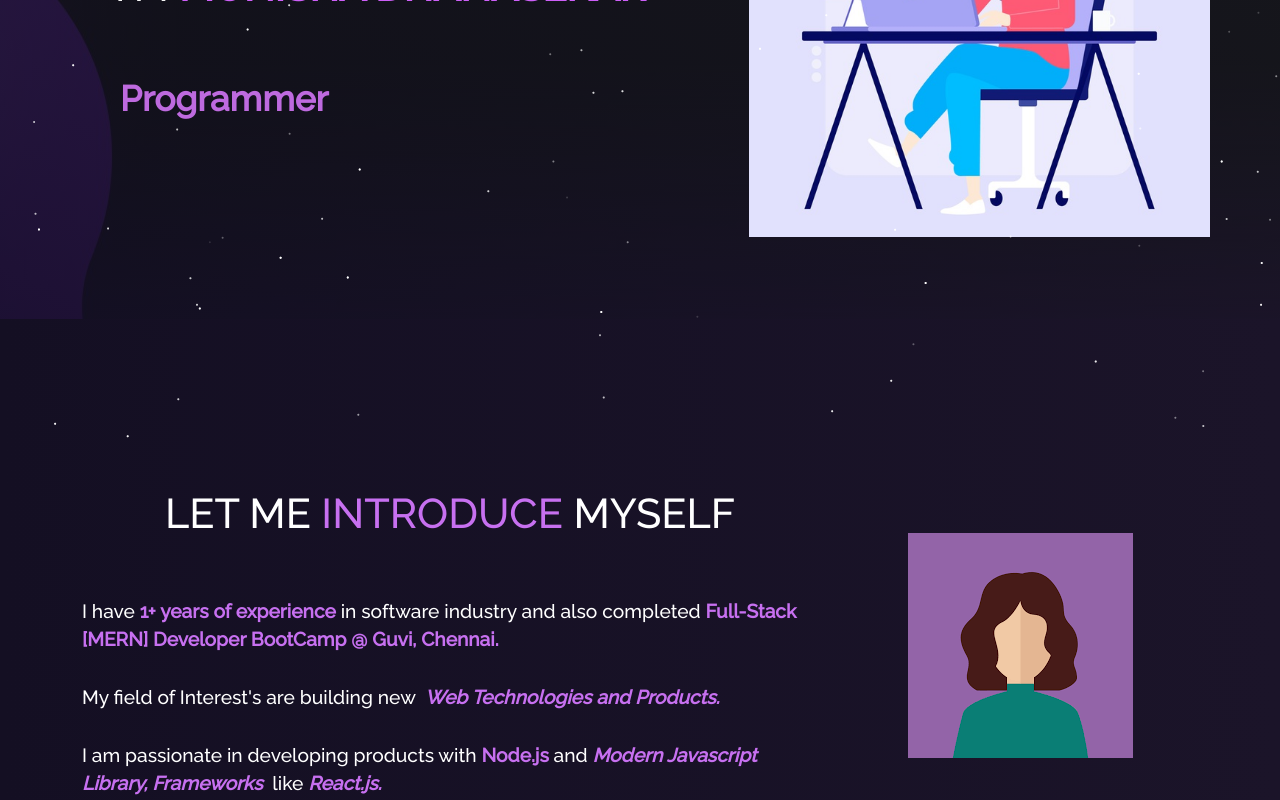
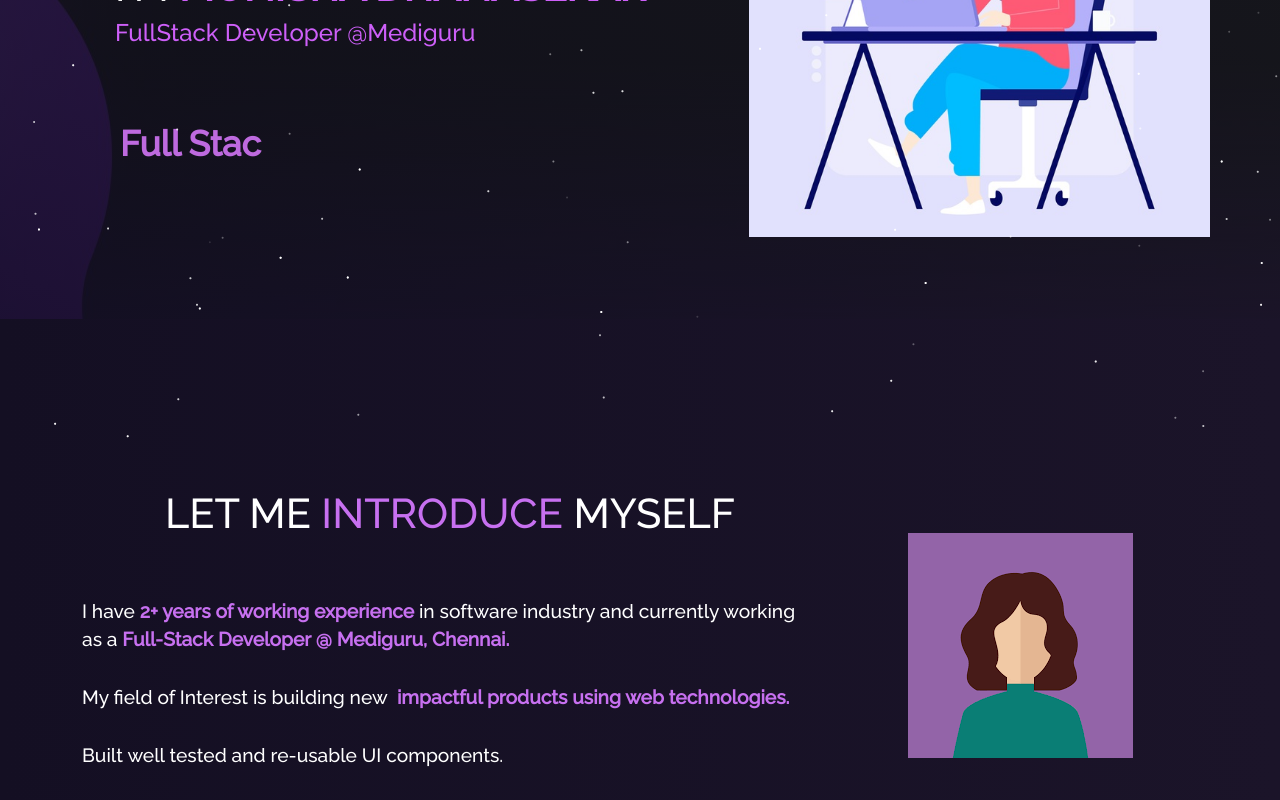
Before and after one commit to Monishadhanasekar/Monishadhanasekar.github.io, a React (Create React App) app: page / in a window 1280 px wide. Shown: the part 360-1160 px from the top of the page. Built offline with nearby package versions, Linux system fonts and the light colour scheme.

Commit message:
Modified some project details

```diff
--- a/src/components/About/AboutCard.js
+++ b/src/components/About/AboutCard.js
@@ -8,16 +8,9 @@ function AboutCard() {
       <Card.Body>
         <blockquote className="blockquote mb-0">
           <p style={{ textAlign: "justify" }}>
-            Hi Everyone, I am{" "}
-            <span className="purple">Monisha Dhanasekar </span>
-            from <span className="purple"> Salem, India.</span>
-            <br />
-            <br></br>I studied BTECH IT and MBA and also have 1+ years of
-            experience in software industry.
-            <br />
-            <br></br>
-            I mainly work with the MERN stack but I have a profound knowledge of
-            HTML & CSS, Javascript.
+
+            Studied BTECH IT and MBA. Have 2+ years of professional working
+            experience in IT industry.
             <br />
             <br></br>
             Apart from coding, some other activities that I love to do!
--- a/src/components/About/Techstack.js
+++ b/src/components/About/Techstack.js
@@ -11,7 +11,7 @@ import {
   DiAws,
   DiBootstrap,
 } from "react-icons/di";
-import { SiMaterialui, SiLatex, SiStyledcomponents } from "react-icons/si";
+import { SiMaterialui, SiLatex, SiStyledcomponents, SiMicrosoftazure, SiTailwindcss, SiCsharp, SiFirebase } from "react-icons/si";
 
 function Techstack() {
   return (
@@ -26,16 +26,16 @@ function Techstack() {
         <DiJavascript1 />
       </Col>
       <Col xs={4} md={2} className="tech-icons">
+        <div style={{ color: "purple", fontSize: "20px" }}>REACT</div>
+        <DiReact />
+      </Col>
+      <Col xs={4} md={2} className="tech-icons">
         <div style={{ color: "purple", fontSize: "20px" }}>NODE JS</div>
         <DiNodejs />
       </Col>
       <Col xs={4} md={2} className="tech-icons">
-        <div style={{ color: "purple", fontSize: "20px" }}>REACT</div>
-        <DiReact />
-      </Col>
-      <Col xs={4} md={2} className="tech-icons">
-        <div style={{ color: "purple", fontSize: "20px" }}>MONGODB</div>
-        <DiMongodb />
+        <div style={{ color: "purple", fontSize: "20px" }}>C#</div>
+        <SiCsharp />
       </Col>
       <Col xs={4} md={2} className="tech-icons">
         <div style={{ color: "purple", fontSize: "20px" }}>HTML</div>
@@ -50,8 +50,16 @@ function Techstack() {
         <DiMysql />
       </Col>
       <Col xs={4} md={2} className="tech-icons">
-        <div style={{ color: "purple", fontSize: "20px" }}>AWS</div>
-        <DiAws />
+        <div style={{ color: "purple", fontSize: "20px" }}>MONGODB</div>
+        <DiMongodb />
+      </Col>
+      <Col xs={4} md={2} className="tech-icons">
+        <div style={{ color: "purple", fontSize: "20px" }}>MICROSOFT AZURE</div>
+        <SiMicrosoftazure />
+      </Col>
+      <Col xs={4} md={2} className="tech-icons">
+        <div style={{ color: "purple", fontSize: "20px" }}>FIREBASE</div>
+        <SiFirebase />
       </Col>
       <Col xs={4} md={2} className="tech-icons">
         <div style={{ color: "purple", fontSize: "20px" }}>BOOTSTRAP</div>
@@ -62,8 +70,8 @@ function Techstack() {
         <SiMaterialui />
       </Col>
       <Col xs={4} md={2} className="tech-icons">
-        <div style={{ color: "purple", fontSize: "20px" }}>LATEX</div>
-        <SiLatex />
+        <div style={{ color: "purple", fontSize: "20px" }}>TAILWINDCSS</div>
+        <SiTailwindcss />
       </Col>
       <Col xs={4} md={2} className="tech-icons">
         <div style={{ color: "purple", fontSize: "20px" }}>
@@ -71,6 +79,10 @@ function Techstack() {
         </div>
         <SiStyledcomponents />
       </Col>
+      <Col xs={4} md={2} className="tech-icons">
+        <div style={{ color: "purple", fontSize: "20px" }}>LATEX</div>
+        <SiLatex />
+      </Col>
     </Row>
   );
 }
--- a/src/components/About/Toolstack.js
+++ b/src/components/About/Toolstack.js
@@ -8,6 +8,7 @@ import {
   SiNetlify,
   SiLinode,
   SiGithub,
+  SiMicrosoftazure
 } from "react-icons/si";
 
 function Toolstack() {
@@ -24,6 +25,10 @@ function Toolstack() {
       <Col xs={4} md={2} className="tech-icons">
         <div style={{ color: "purple", fontSize: "20px" }}>POSTMAN</div>
         <SiPostman />
+      </Col>
+      <Col xs={4} md={2} className="tech-icons">
+        <div style={{ color: "purple", fontSize: "20px" }}>MICROSOFT AZURE</div>
+        <SiMicrosoftazure />
       </Col>
       <Col xs={4} md={2} className="tech-icons">
         <div style={{ color: "purple", fontSize: "20px" }}>NETLIFY</div>
--- a/src/components/Home/Home.js
+++ b/src/components/Home/Home.js
@@ -25,6 +25,10 @@ function Home() {
                 <strong className="main-name"> MONISHA DHANASEKAR</strong>
               </h1>
 
+              <h4 className="heading-name1">
+                <p className="main-name"> FullStack Developer @Mediguru</p>
+              </h4>
+
               <div style={{ padding: 50, textAlign: "left" }}>
                 <Type />
               </div>
--- a/src/components/Home/Home2.js
+++ b/src/components/Home/Home2.js
@@ -16,30 +16,23 @@ function Home2() {
               LET ME <span className="purple"> INTRODUCE </span> MYSELF
             </h1>
             <p className="home-about-body">
-              I have <b className="purple">1+ years of experience</b> in
-              software industry and also completed{" "}
+              I have <b className="purple">2+ years of working experience</b> in
+              software industry and currently working as a{" "}
               <b className="purple">
-                Full-Stack [MERN] Developer BootCamp @ Guvi, Chennai.
+                Full-Stack Developer @ Mediguru, Chennai.
               </b>
               <br />
               <br />
-              My field of Interest's are building new &nbsp;
-              <i>
-                <b className="purple">Web Technologies and Products.</b>
-              </i>
+              My field of Interest is building new &nbsp;
+                <b className="purple">impactful products using web technologies.</b>
+
               <br />
-              <br />I am passionate in developing products with{" "}
-              <b className="purple">Node.js</b> and
-              <i>
-                <b className="purple"> Modern Javascript Library, Frameworks</b>
-              </i>
-              &nbsp; like
-              <i>
-                <b className="purple"> React.js.</b>
-              </i>
+              <br />
+              Built well tested and re-usable UI components.
               <br></br>
+
               <br></br>I have hands-on experience in developing Full- Stack web
-              Applications with <b className="purple">MERN stack.</b>
+              Applications using <b className="purple">ReactJs, NodeJs, C#, MS SQL server, MongoDB and Git</b>
             </p>
           </Col>
           <Col md={4} className="myAvtar">
--- a/src/components/Home/Type.js
+++ b/src/components/Home/Type.js
@@ -5,7 +5,7 @@ function Type() {
   return (
     <Typewriter
       options={{
-        strings: ["Developer", "Programmer", "MERN Stack Developer"],
+        strings: ["Full Stack Developer", "ReactJs | NodeJs | C# Developer", "Azure Certified" ],
         autoStart: true,
         loop: true,
         deleteSpeed: 50,
--- a/src/components/Navbar.js
+++ b/src/components/Navbar.js
@@ -79,7 +79,7 @@ function NavBar() {
 
             <Nav.Item>
               <Nav.Link
-                href="https://drive.google.com/file/d/12KHFBx5QZjap15mevm3HImT9iPlOab-G/view"
+                href="https://drive.google.com/file/d/1m5obs0M9-rNvqVf1f1NtB5JA_07ZFAWH/view"
                 target="_blank"
                 onClick={() => updateExpanded(false)}
               >
--- a/src/style.css
+++ b/src/style.css
@@ -277,6 +277,11 @@ button:focus {
 
 .heading-name {
   font-size: 2.5em !important;
+  padding-left: 45px !important;
+}
+
+.heading-name1 {
+  font-size: 1.5em !important;
   padding-left: 45px !important;
 }
 
```
Also changed, not shown: package.json (+18 -18 lines), src/components/Projects/Projects.js (+35 -23 lines), 2 other files (tests, documents, lock files or other folders).
